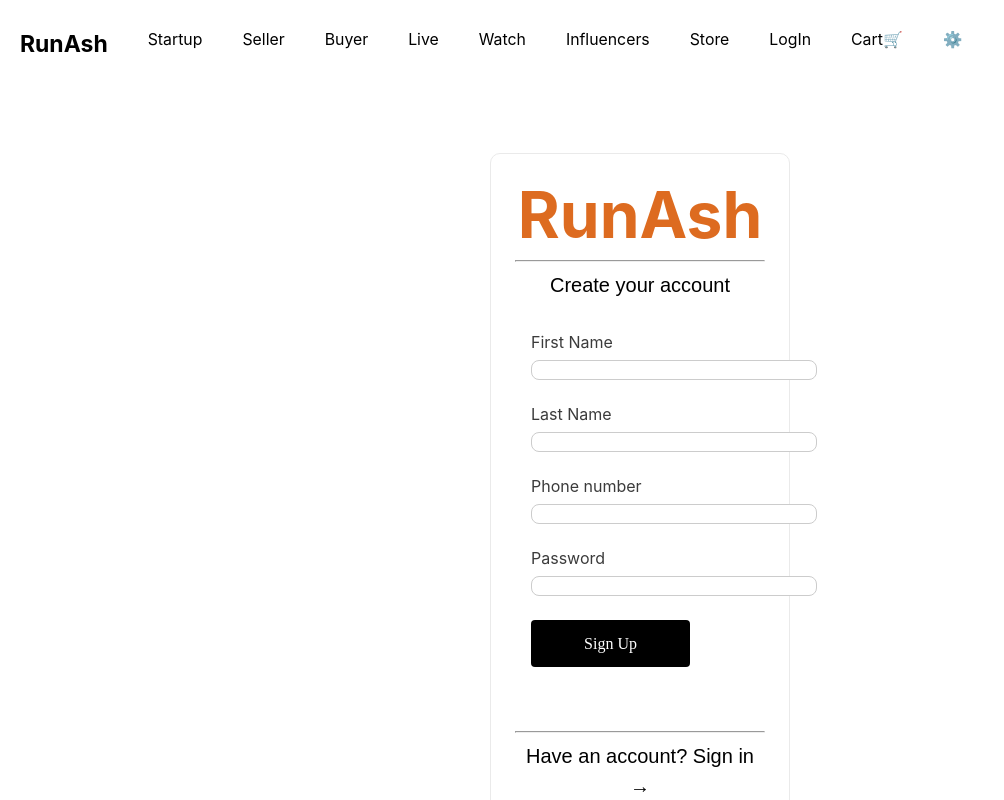
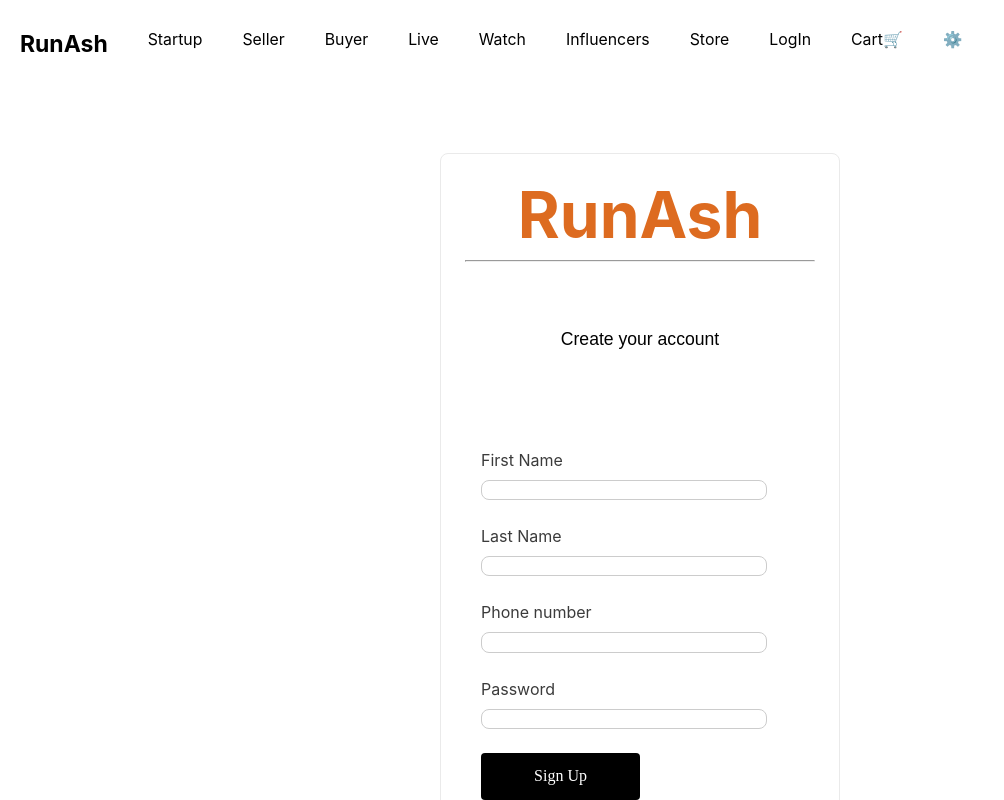
Before and after one commit to rammurmu/next, a Next.js app: page /js-form in a window 1280 px wide. Shown: the top 800 px of the page, without its empty margins (0-1004 px from the left). Built offline with nearby package versions, Linux system fonts and the light colour scheme.

Commit message:
Update js-form.js

```diff
--- a/pages/js-form.js
+++ b/pages/js-form.js
@@ -36,7 +36,7 @@ export default function PageWithJSbasedForm() {
   return (
     <div className={styles.container}>
     <main className={styles.main}>
-    <div className={styles.card}>
+    <div className={styles.cards}>
       <h1 className={styles.title}>
         <Link href="/">
           <a>RunAsh</a>
```
